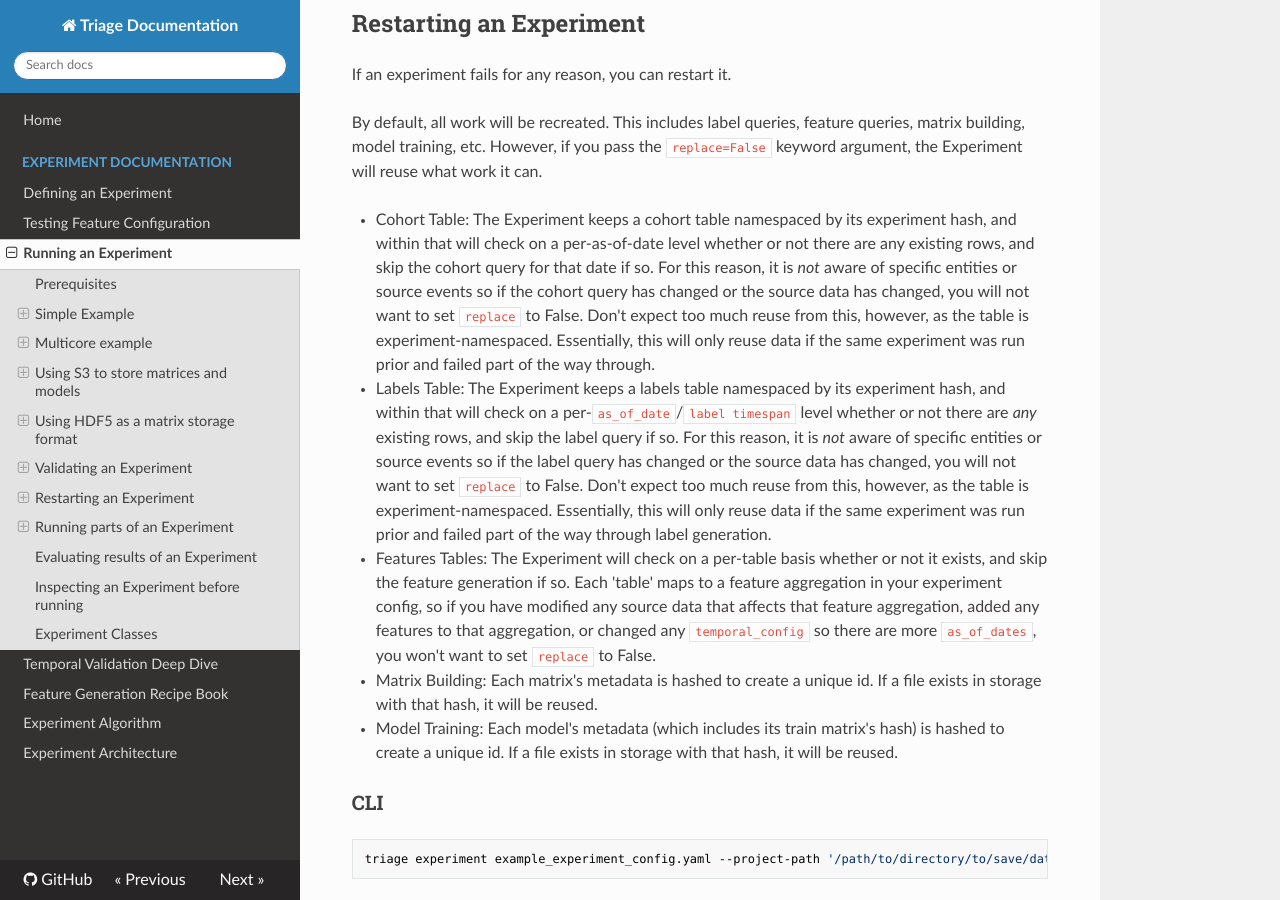
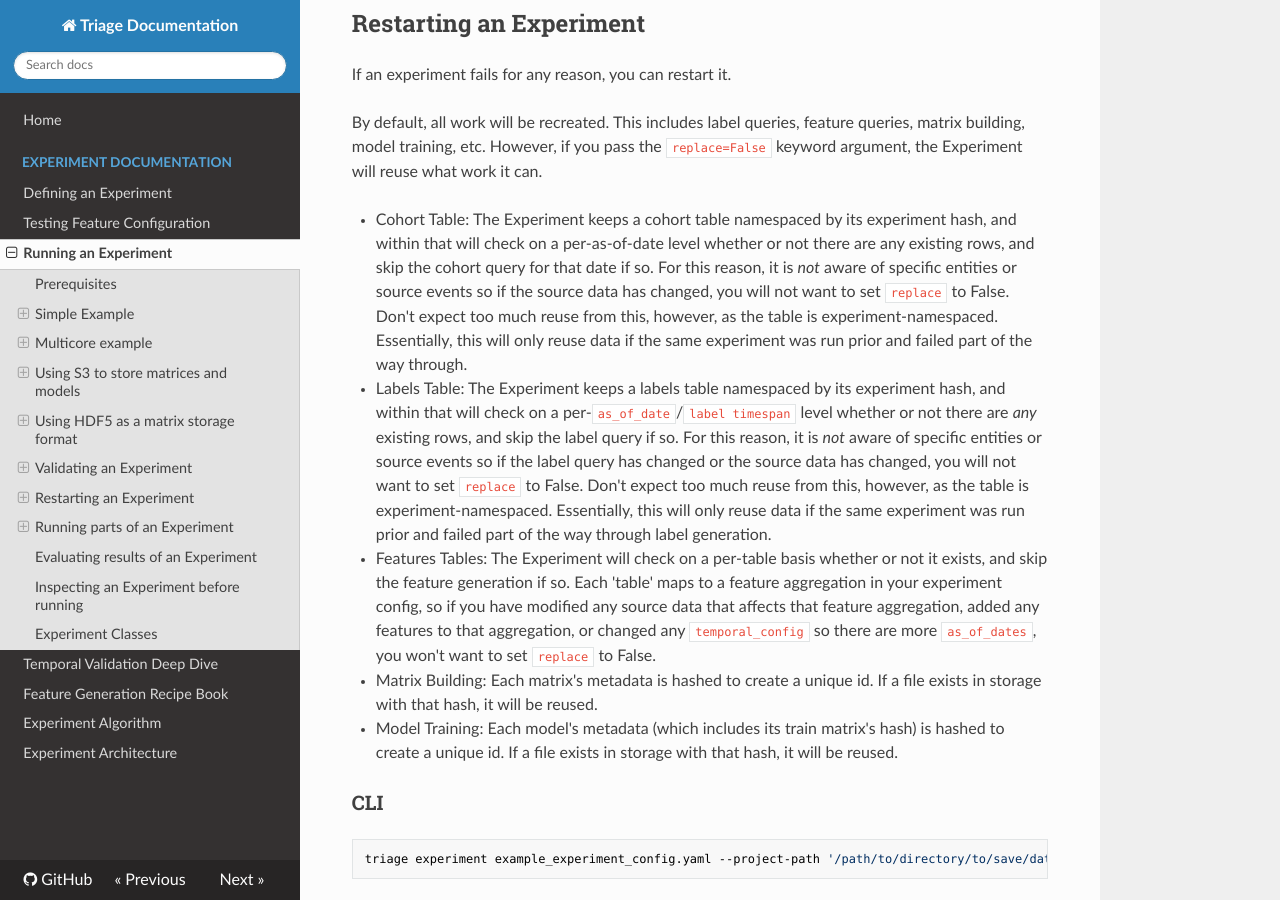
Before and after one commit to dssg/triage, an MkDocs documentation site: the page built from docs/sources/experiments/running.md, in a window 1280 px wide and 900 px high, scrolled down 4643 px. Built offline with MkDocs 1.6.1, drawn with Linux system fonts in a browser that asks for light colours; nearby versions of some CDN libraries; old or Windows-style settings are respelled for this version of MkDocs.

Commit message:
Tweak language in running document

```diff
--- a/docs/sources/experiments/running.md
+++ b/docs/sources/experiments/running.md
@@ -188,7 +188,7 @@ If an experiment fails for any reason, you can restart it.
 
 By default, all work will be recreated. This includes label queries, feature queries, matrix building, model training, etc. However, if you pass the `replace=False` keyword argument, the Experiment will reuse what work it can.
 
-- Cohort Table: The Experiment keeps a cohort table namespaced by its experiment hash, and within that will check on a per-as-of-date level whether or not there are any existing rows, and skip the cohort query for that date if so. For this reason, it is *not* aware of specific entities or source events so if the cohort query has changed or the source data has changed, you will not want to set `replace` to False. Don't expect too much reuse from this, however, as the table is experiment-namespaced. Essentially, this will only reuse data if the same experiment was run prior and failed part of the way through.
+- Cohort Table: The Experiment keeps a cohort table namespaced by its experiment hash, and within that will check on a per-as-of-date level whether or not there are any existing rows, and skip the cohort query for that date if so. For this reason, it is *not* aware of specific entities or source events so if the source data has changed, you will not want to set `replace` to False. Don't expect too much reuse from this, however, as the table is experiment-namespaced. Essentially, this will only reuse data if the same experiment was run prior and failed part of the way through.
 - Labels Table: The Experiment keeps a labels table namespaced by its experiment hash, and within that will check on a per-`as_of_date`/`label timespan` level whether or not there are *any* existing rows, and skip the label query if so. For this reason, it is *not* aware of specific entities or source events so if the label query has changed or the source data has changed, you will not want to set `replace` to False. Don't expect too much reuse from this, however, as the table is experiment-namespaced. Essentially, this will only reuse data if the same experiment was run prior and failed part of the way through label generation.
 - Features Tables: The Experiment will check on a per-table basis whether or not it exists, and skip the feature generation if so. Each 'table' maps to a feature aggregation in your experiment config, so if you have modified any source data that affects that feature aggregation, added any features to that aggregation, or changed any `temporal_config` so there are more `as_of_dates`, you won't want to set `replace` to False.
 - Matrix Building: Each matrix's metadata is hashed to create a unique id. If a file exists in storage with that hash, it will be reused.
```
